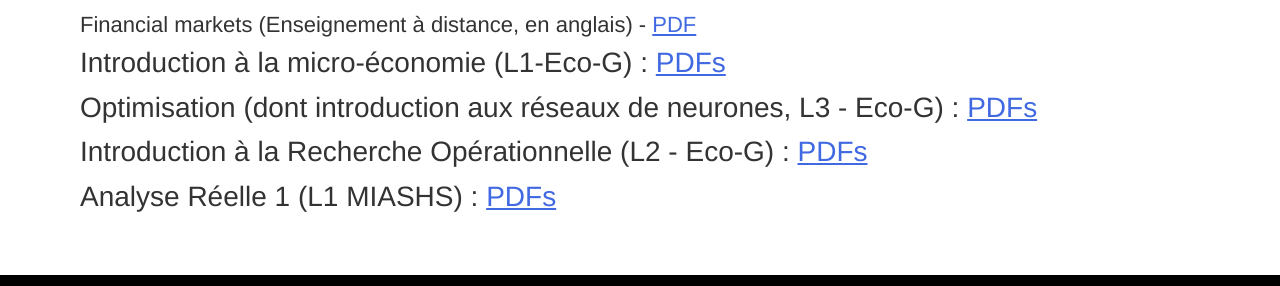
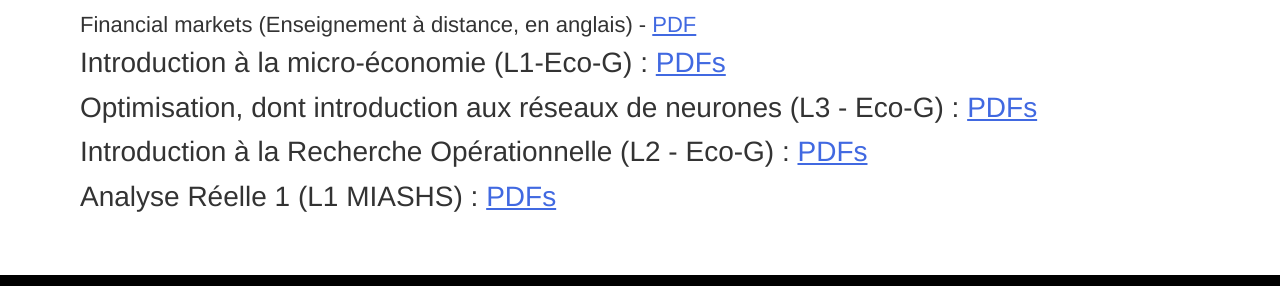
Before and after one commit to ssemirat/ssemirat.github.io, a Jekyll site: the page built from enseignement.md, in a window 1280 px wide. Shown: the part 203-489 px from the top of the page. Built offline with Jekyll 4.4.1, drawn with Linux system fonts in a browser that asks for light colours.

```diff
--- a/enseignement.md
+++ b/enseignement.md
@@ -8,7 +8,7 @@ layout: "default"
 
 ## Introduction à la micro-économie (L1-Eco-G) : [PDFs](https://cloud.univ-grenoble-alpes.fr/s/QCAcrAg7trwWwbB)
 
-## Optimisation (dont introduction aux réseaux de neurones, L3 - Eco-G) : [PDFs](https://cloud.univ-grenoble-alpes.fr/s/5GApz4WcZj3SpR9)
+## Optimisation, dont introduction aux réseaux de neurones (L3 - Eco-G) : [PDFs](https://cloud.univ-grenoble-alpes.fr/s/5GApz4WcZj3SpR9)
 
 ## Introduction à la Recherche Opérationnelle  (L2 - Eco-G) : [PDFs](https://cloud.univ-grenoble-alpes.fr/s/rSGtCaQy3QGPtH4)
 
```
